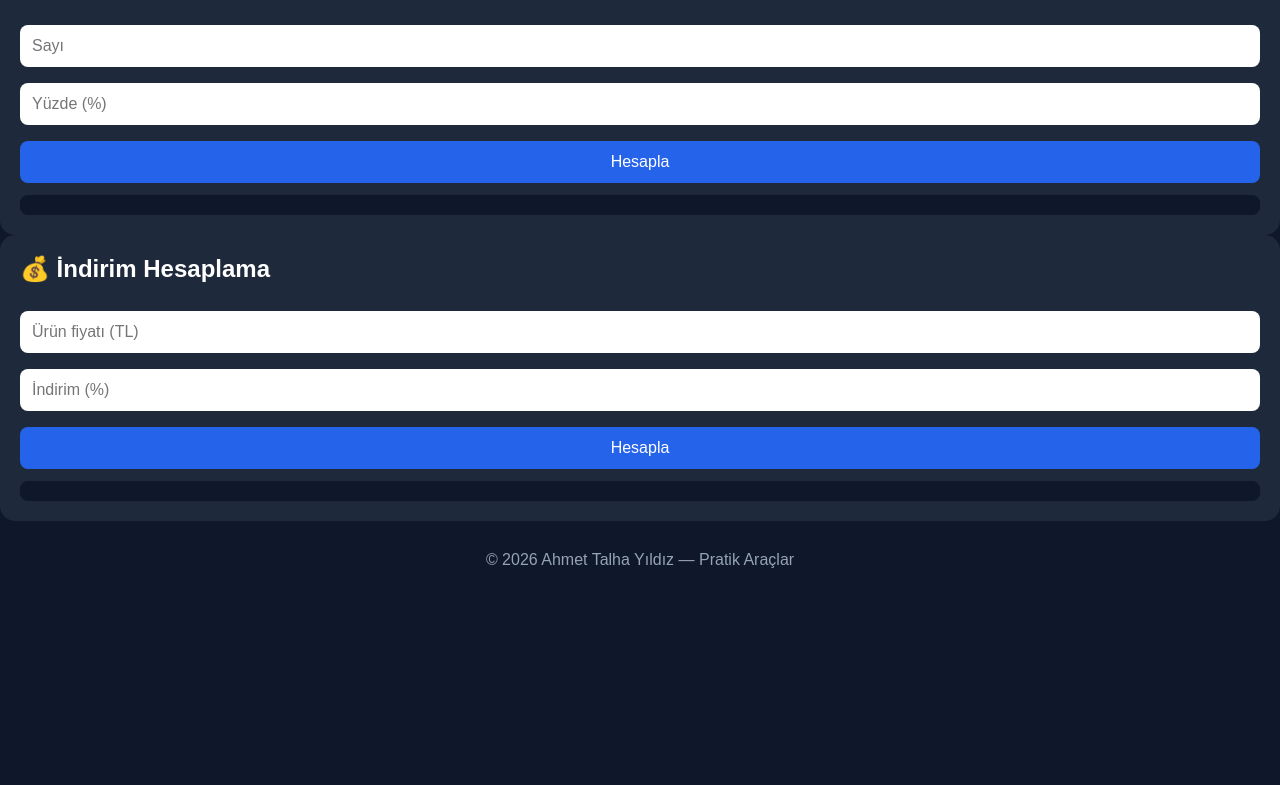
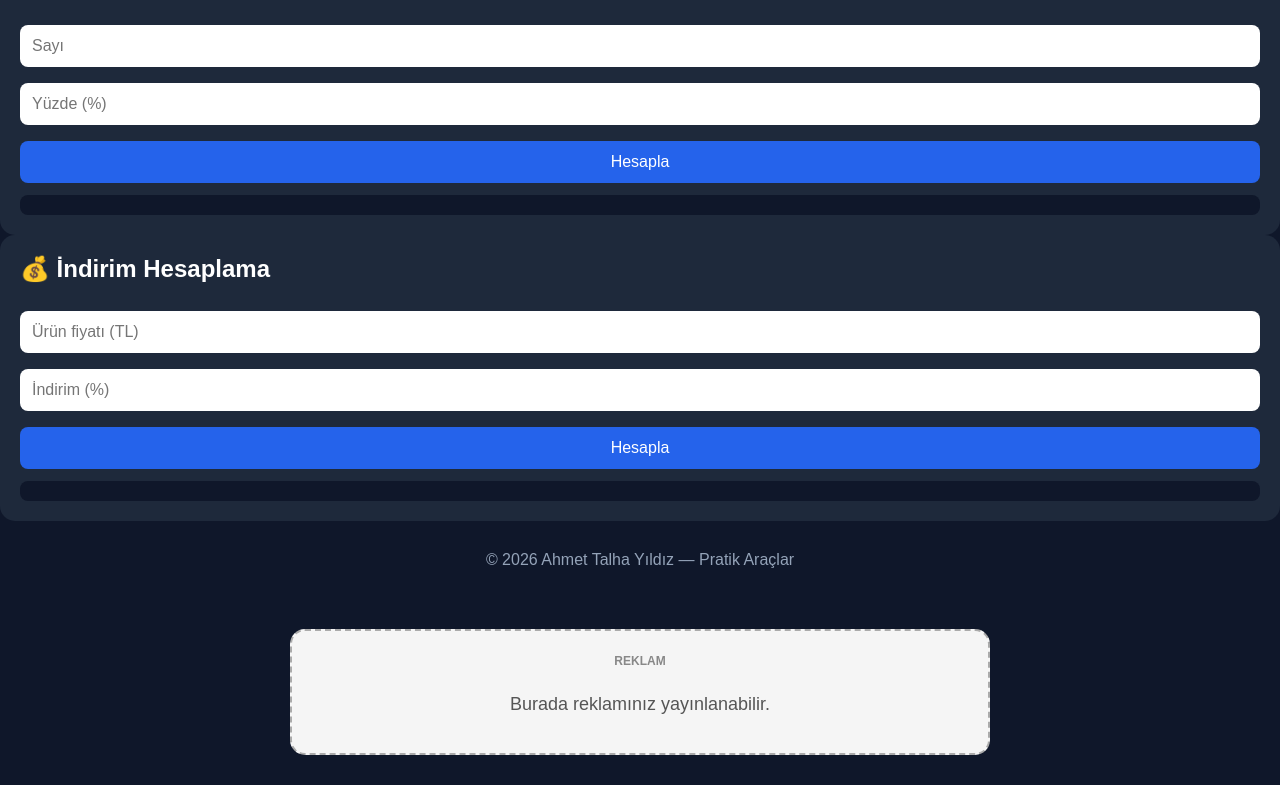
Before and after one commit to ahmedtalhayildiz45-bit/pratik-araclar, a plain HTML site: page index.html in a window 1280 px wide. Shown: the part 709-1494 px from the top of the page. Before the commit the page ends 1308 px from the top, so only its background shows below. Drawn offline with Linux system fonts and the light colour scheme.

Commit message:
Update index.html

```diff
--- a/index.html
+++ b/index.html
@@ -225,6 +225,37 @@ function calculateDiscount() {
     "İndirim: " + discountAmount + " TL | Yeni fiyat: " + finalPrice + " TL";
 }
 </script>
+<!-- Reklam Alanı -->
+<div class="reklam-alani">
+  <span>REKLAM</span>
+  <p>Burada reklamınız yayınlanabilir.</p>
+</div>
 
+<style>
+.reklam-alani {
+  width: 90%;
+  max-width: 700px;
+  min-height: 120px;
+  margin: 30px auto;
+  padding: 20px;
+  box-sizing: border-box;
+  border: 2px dashed #aaa;
+  border-radius: 15px;
+  text-align: center;
+  background: #f5f5f5;
+  color: #555;
+}
+
+.reklam-alani span {
+  font-size: 12px;
+  font-weight: bold;
+  color: #888;
+}
+
+.reklam-alani p {
+  margin-top: 25px;
+  font-size: 18px;
+}
+</style>
 </body>
 </html>
```
